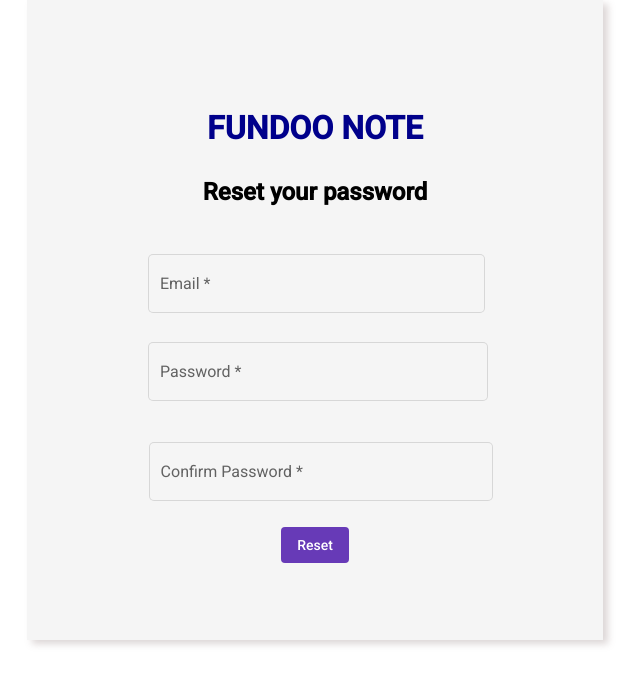
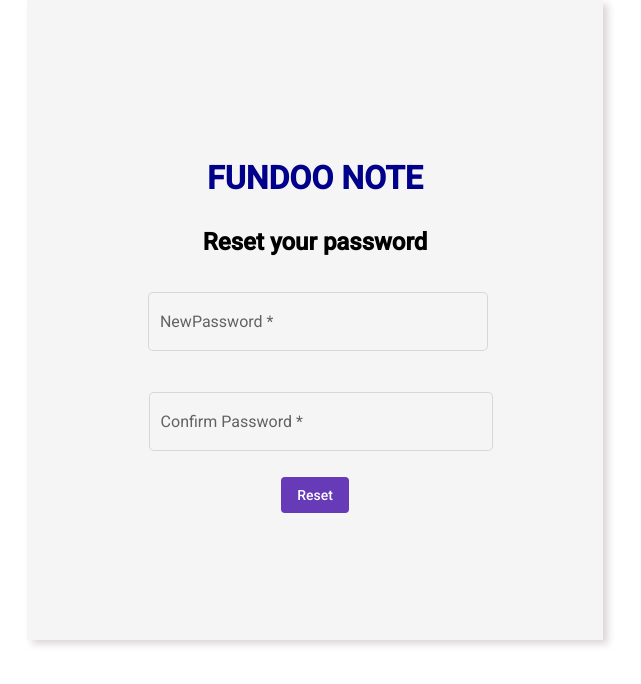
Before and after one commit to sri25-13/FundooNotesFrontEnd, an Angular app: page /reset in a window 1280 px wide. Shown: the top 684 px of the page, without its empty margins (325-966 px from the left). Built offline with nearby package versions, Linux system fonts and the light colour scheme.

Commit message:
[harshini].Added Fundoo frontend user implementation

```diff
--- a/src/app/Services/user.service.ts
+++ b/src/app/Services/user.service.ts
@@ -24,6 +24,6 @@ export class UserService {
    Reset(data)
    {
      debugger;
-     return this.http.put(environment.Url +'reset',data)
+     return this.http.put(environment.Url +'reset',data);
    }
 }
--- a/src/app/app-routing.module.ts
+++ b/src/app/app-routing.module.ts
@@ -9,7 +9,7 @@ const routes: Routes = [
   {path : 'register',component: RegisterComponent},
   {path : 'login',component: LoginComponent },
   {path : 'forgotpassword',component:ForgotPasswordComponent},
-  {path:'reset',component:ResetPasswordComponent}
+  {path : 'reset',component:ResetPasswordComponent}
 ];
 
 @NgModule({
--- a/src/app/login/login.component.html
+++ b/src/app/login/login.component.html
@@ -21,7 +21,7 @@
                 <button mat-flat-button color="primary" (click)="login()">Login </button>
              </div>
              <div class="forgot">
-                <span><a href="forgot password">forgotpassword</a></span>
+                <span><a href="forgotpassword">forgotpassword</a></span>
             </div>
             <br>
             <br>
--- a/src/app/reset-password/reset-password.component.html
+++ b/src/app/reset-password/reset-password.component.html
@@ -8,20 +8,12 @@
             </mat-card-title>
         </mat-card-title-group>
     </div>
-        <div class="email">
-            <mat-form-field class="mat-form" appearance="outline">
-                <mat-label>Email</mat-label>
-              <input  matInput [formControl]="email" placeholder="abc@gmail.com" >
-              <mat-error *ngIf="email.hasError('email') && !email.hasError('required')">Invalid email </mat-error>
-              <mat-error *ngIf="email.hasError('required')"> Email is required </mat-error>
-            </mat-form-field>
-        </div>
         <div>
         <mat-form-field class="password" appearance="outline" >
-            <mat-label>Password</mat-label>
-          <input matInput [formControl]="password" placeholder="password" >
-          <mat-error *ngIf="password.hasError('required')">*required</mat-error>
-          <mat-error *ngIf="password.hasError('minlength')"> Minimum length 6 </mat-error>
+            <mat-label>NewPassword</mat-label>
+          <input matInput [formControl]="newpassword" placeholder="password" >
+          <mat-error *ngIf="newpassword.hasError('required')">*required</mat-error>
+          <mat-error *ngIf="newpassword.hasError('minlength')"> Minimum length 6 </mat-error>
         </mat-form-field>
      </div>
       <div class="cpwd">
@@ -33,7 +25,7 @@
         </mat-form-field>
       </div>
       <div>
-        <button mat-flat-button color="primary" > Reset </button>
+        <button mat-flat-button color="primary" (click)="reset()" > Reset </button>
     </div>
     </div>
 </div>
--- a/src/app/reset-password/reset-password.component.scss
+++ b/src/app/reset-password/reset-password.component.scss
@@ -22,14 +22,7 @@
     width:61%;
     }
 
-    .email{
-        padding-right: 70%;
-        padding-top:2%;
-       }
-       .mat-form{
-        width:195%;
-        margin-left: 70%;
-    }
+
     div{
         text-align: center;
     }
--- a/src/app/reset-password/reset-password.component.ts
+++ b/src/app/reset-password/reset-password.component.ts
@@ -11,29 +11,27 @@ import { MatSnackBar } from '@angular/material/snack-bar';
 export class ResetPasswordComponent implements OnInit {
 
   constructor(private service:UserService,private snackBar:MatSnackBar) { }
-  email = new FormControl('', [ Validators.required, Validators.email,Validators.pattern('^[a-z0-9._%+-]+@[a-z0-9.-]+\.[a-z]{2,4}$'), ]);
 
-  password = new FormControl('', [ Validators.required, Validators.minLength(6), ]);
+  newpassword = new FormControl('', [ Validators.required, Validators.minLength(6), ]);
   confirmpassword = new FormControl('', [ Validators.required, Validators.minLength(6),]);
   ngOnInit() {
   }
  reset(){
    debugger;
-    let pwd = new String(this.password.value);
+    let pwd = new String(this.newpassword.value);
     if( pwd.length>=6)
     {
      const form = {
-       email:this.email.value,
-       password: this.password.value,
-       confirmpassword:this.confirmpassword.value
+       newpassword: this.newpassword.value,
+       confirmpassword:this.confirmpassword.value,
      };
      this.service.Reset(form).subscribe(
        (result) => {
-         this.snackBar.open('Registered Successfully', 'Dismiss', { duration: 3000 });
+         this.snackBar.open('Password reset has done', 'Dismiss', { duration: 3000 });
        },
 
        (error) => {
-         this.snackBar.open('Registration Failed. invalid credentials', '', { duration: 3000 });
+         this.snackBar.open('Invalid credentials', '', { duration: 3000 });
      });
    }
  }
```
